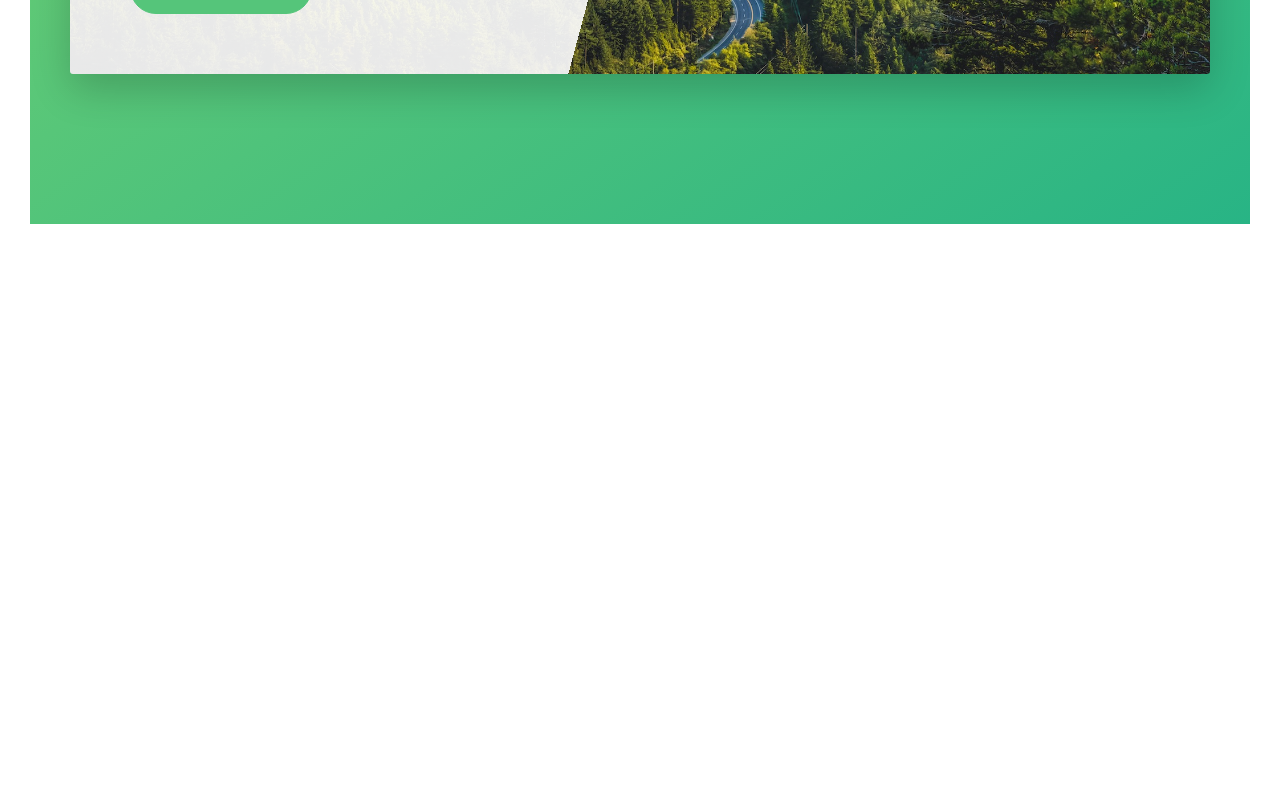
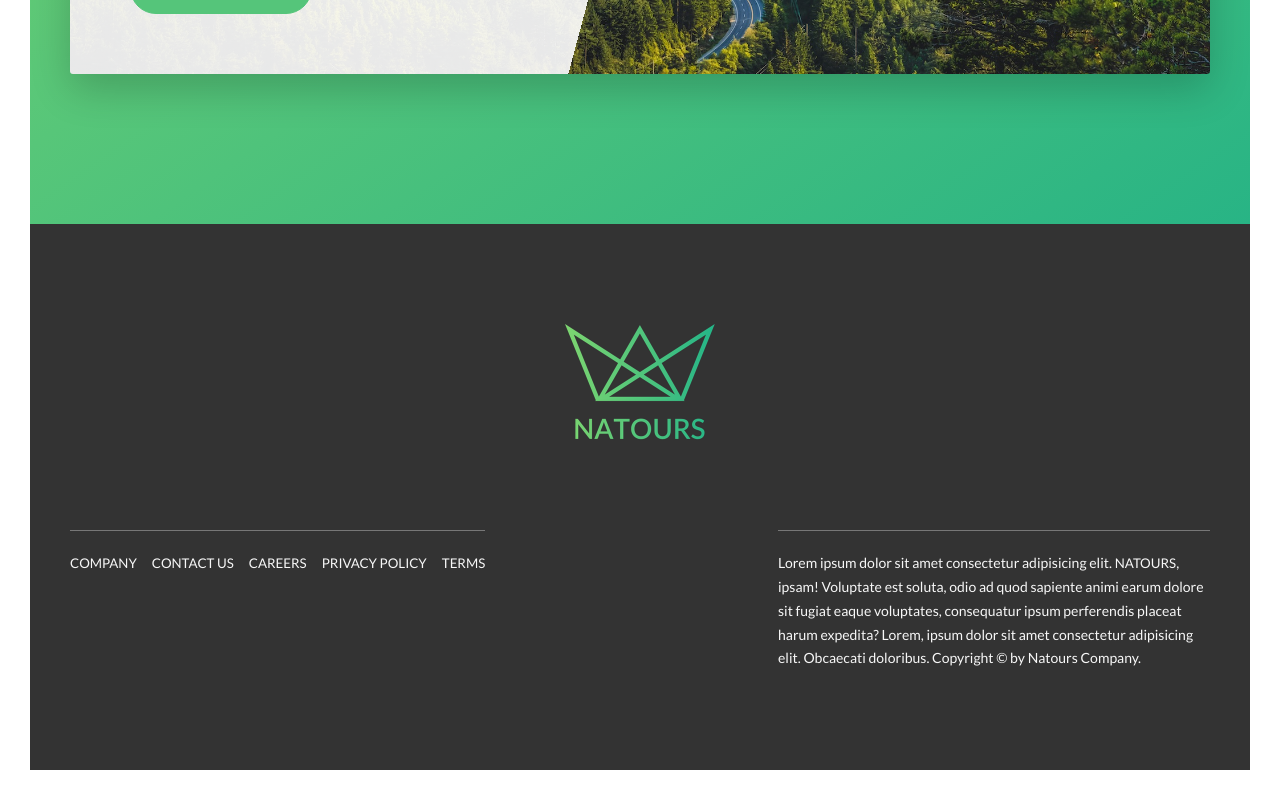
Before and after one commit to soheiiilst/natours-react, a React (Create React App) app: page / in a window 1280 px wide. Shown: the part 5052-5852 px from the top of the page. Before the commit the page ends 5306 px from the top, so only its background shows below. Built offline with nearby package versions, Linux system fonts and the light colour scheme.

Commit message:
added footer component

```diff
--- a/src/App.js
+++ b/src/App.js
@@ -2,6 +2,7 @@ import React from 'react';
 
 import Header from './components/header/Header';
 import HomePage from './pages/home/HomePage';
+import Footer from './components/footer/Footer';
 
 import './App.scss';
 import './sass/main.scss';
@@ -11,6 +12,7 @@ function App() {
     <div className='app'>
       <Header />
       <HomePage />
+      <Footer />
 
       {/* <section className='grid-test'>
         <div className='row'>
--- /dev/null
+++ b/src/components/footer/Footer.jsx
@@ -0,0 +1,31 @@
+import React from 'react'
+
+function Footer() {
+  return (
+    <footer className='footer'>
+      <div className="footer__logo-box">
+        <img src="img/logo-green-2x.png" alt="Natours" className='footer__logo' />
+      </div>
+      <div className="row">
+        <div className="col-1-of-2">
+          <div className="footer__navigation">
+            <ul className="footer__list">
+              <li className="footer__item"><button className='footer__link'>Company</button></li>
+              <li className="footer__item"><button className='footer__link'>Contact us</button></li>
+              <li className="footer__item"><button className='footer__link'>Careers</button></li>
+              <li className="footer__item"><button className='footer__link'>Privacy policy</button></li>
+              <li className="footer__item"><button className='footer__link'>Terms</button></li>
+            </ul>
+          </div>
+        </div>
+        <div className="col-1-of-2">
+          <p className="footer__copyright">
+            Lorem ipsum dolor sit amet consectetur adipisicing elit. <button className='footer__link'>Natours</button>, ipsam! Voluptate est soluta, odio ad quod sapiente animi earum dolore sit fugiat eaque voluptates, consequatur ipsum perferendis placeat harum expedita? Lorem, ipsum dolor sit amet consectetur adipisicing elit. Obcaecati doloribus. Copyright &copy; by Natours Company.
+          </p>
+        </div>
+      </div>
+    </footer>
+  )
+}
+
+export default Footer
--- a/src/sass/abstracts/_variables.scss
+++ b/src/sass/abstracts/_variables.scss
@@ -14,6 +14,7 @@ $color-grey-light-2: #eee;
 
 $color-grey-dark: #777;
 $color-grey-dark-2: #999;
+$color-grey-dark-3: #333;
 
 $color-white: #fff;
 $color-black: #000;
--- /dev/null
+++ b/src/sass/components/_footer.scss
@@ -0,0 +1,64 @@
+.footer {
+  background-color: $color-grey-dark-3;
+  padding: 10rem 0;
+  font-size: 1.4rem;
+  color: $color-grey-light-1;
+
+  &__logo-box {
+    text-align: center;
+    margin-bottom: 8rem;
+  }
+
+  &__logo {
+    width: 15rem;
+    height: auto;
+  }
+
+  &__navigation {
+    display: inline-block;
+    border-top: 1px solid $color-grey-dark;
+    padding-top: 2rem;
+  }
+
+  &__list {
+    list-style: none;
+  }
+
+  &__item {
+    display: inline-block;
+
+    &:not(:last-child) {
+      margin-right: 1.5rem;
+    }
+  }
+
+  &__link {
+    color: $color-grey-light-1;
+    text-transform: uppercase;
+    display: inline-block;
+    appearance: none;
+    border: 0;
+    background-color: $color-grey-dark-3;
+    font-family: inherit;
+    transition: all .2s;
+
+    &:hover, &:active {
+      color: $color-primary;
+      box-shadow: 0 1rem 2rem rgba($color-black, .4);
+      transform: rotate(5deg) scale(1.3);
+      cursor: pointer;
+    }
+
+    &:focus {
+      outline: none;
+    }
+  }
+
+  &__copyright {
+    color: inherit;
+    border-top: 1px solid $color-grey-dark;
+    padding-top: 2rem;
+    width: 80%;
+    float: right;
+  }
+}
--- a/src/sass/main.scss
+++ b/src/sass/main.scss
@@ -12,6 +12,7 @@
 @import './components/card';
 @import './components/composition';
 @import './components/feature-box';
+@import './components/footer';
 @import './components/form';
 @import './components/header';
 @import './components/input';
```
